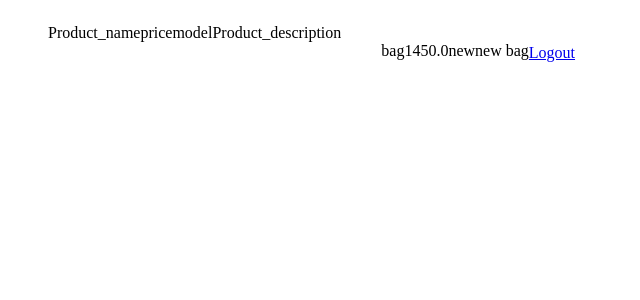
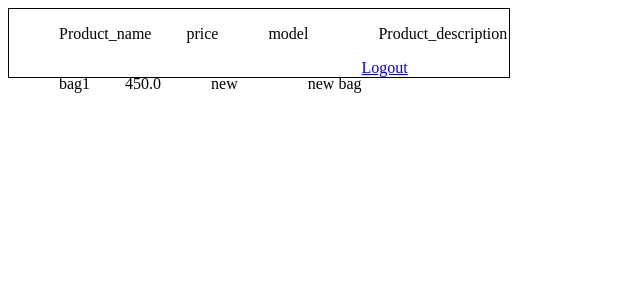
Before and after one commit to kalaiR/Profile_and_Product, a Django app: page /particular_details/1/ in a window 1280 px wide. Shown: the top 300 px of the page, without its empty margins (0-640 px from the left). Run offline with Django 3.2, Linux system fonts and the light colour scheme; data comes from the database, SQL or seed files in the repository; parts of the project's set-up code (start-up, migrations or seed data) failed here and were passed over.

Commit message:
modified

```diff
--- a/firstproject/templates/product/particular_details.html
+++ b/firstproject/templates/product/particular_details.html
@@ -1,15 +1,15 @@
 <html>
 	<head></head>
 <body>
-	<div class="container">
+	<div class="container" style="width:500px;height:auto;border:1px solid;">
 
 
 
 								<ul style="float:left; list-style-type:none;">
-									<li style="float:left;">Product_name</li>
-									<li style="float:left;">price</li>
-									<li style="float:left;">model</li>
-									<li style="float:left;">Product_description</li>
+									<li style="float:left;margin-left:10px;">Product_name</li>
+									<li style="float:left;margin-left:35px;">price</li>
+									<li style="float:left;margin-left:50px;">model</li>
+									<li style="float:left;margin-left:70px;">Product_description</li>
 								</ul>
 								</br>
 
@@ -18,16 +18,16 @@
 
 
 											 		<ul style="float:left; list-style-type:none;">
-															<li style="float:left;">
+															<li style="float:left;margin-left:10px;">
 																{{productid.product_name}}
 															</li>
-															<li style="float:left;">
+															<li style="float:left;margin-left:35px;">
 																{{productid.price}}
 															</li>
-															<li style="float:left;">
+															<li style="float:left;margin-left:50px;">
 																{{productid.product_model}}
 															</li>
-															<li style="float:left;">
+															<li style="float:left;margin-left:70px;">
 																{{productid.product_description}}
 															</li>
 
```
